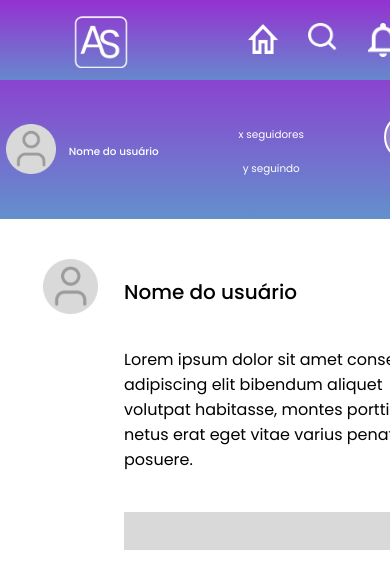
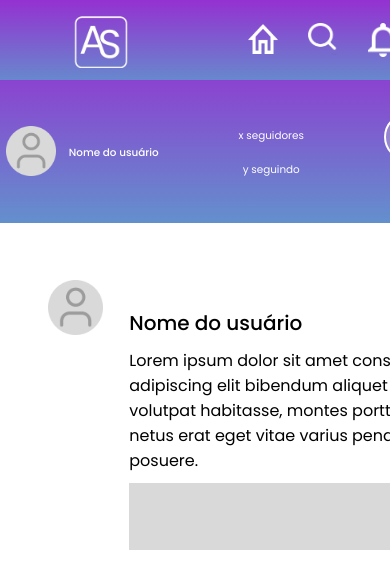
Before and after one commit to evellyn489/AmbrosioSocial, a React (Vite) app: page /perfil in a window 390 px wide. Shown: the top 588 px of the page. Built offline with nearby package versions, Linux system fonts and the light colour scheme.

Commit message:
Ajustes na responsividade da tela de Perfil

```diff
--- a/src/pages/Perfil/Perfil.module.scss
+++ b/src/pages/Perfil/Perfil.module.scss
@@ -180,7 +180,10 @@
             }
 
             main {
-                min-width: 490px;
+                min-width: 500px;
+                div {
+                    gap: 10px;
+                }
             }
         }
     }
```
